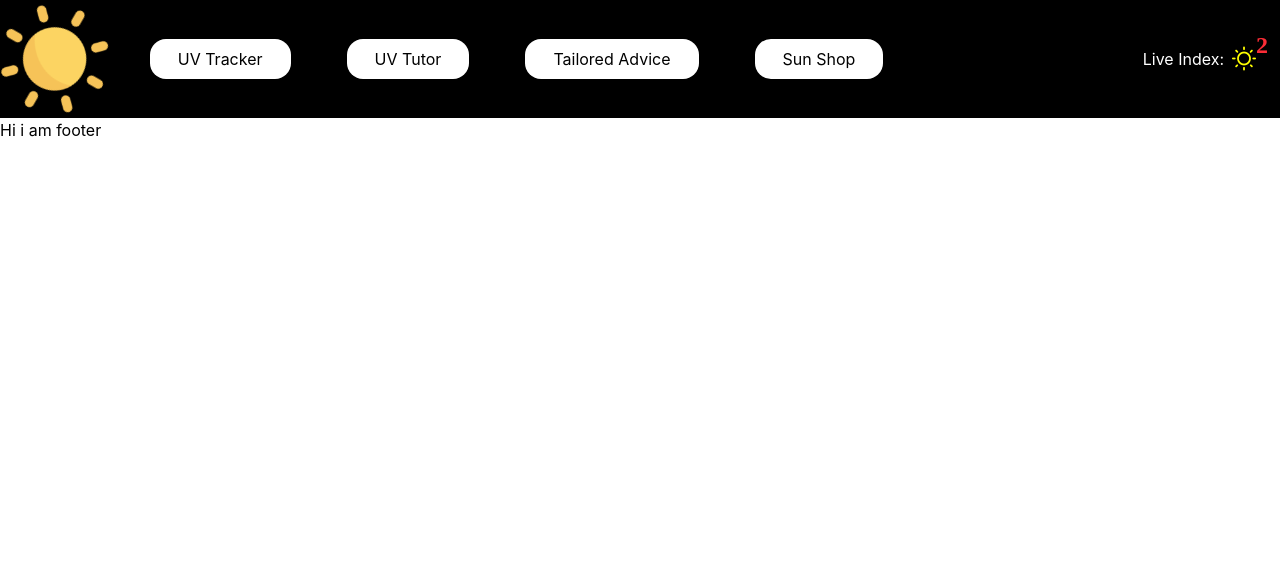
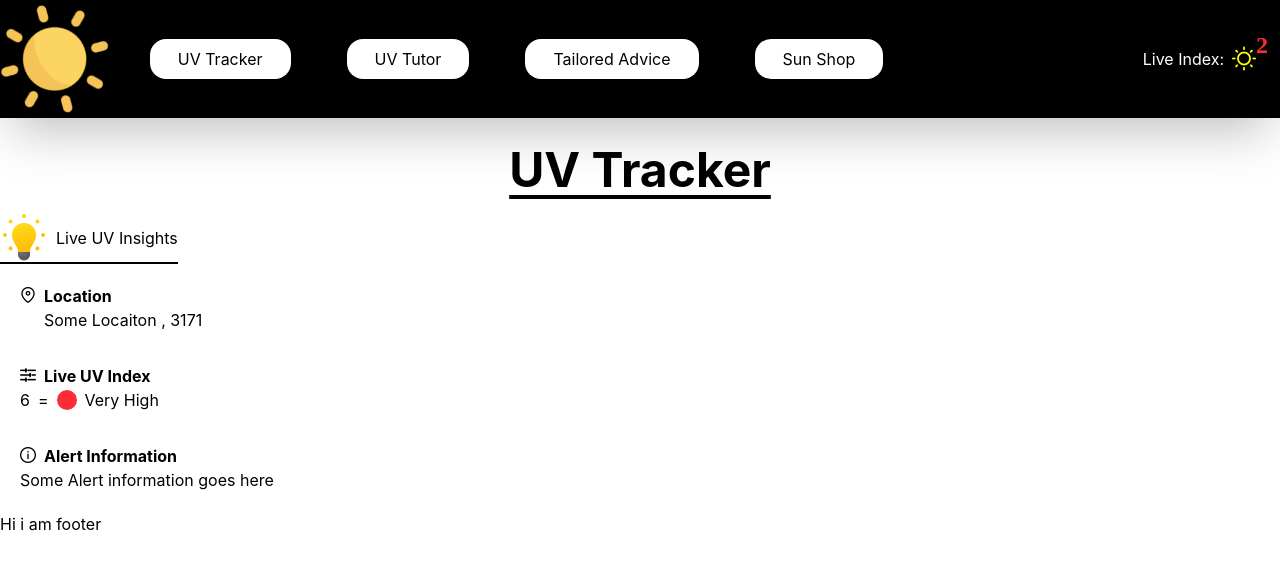
Before and after one commit to Moe-231/sunwarriorsFrontEnd, a Vue app: page /uvtacker in a window 1280 px wide. Shown: the top 568 px of the page. Built offline with nearby package versions, Linux system fonts and the light colour scheme.

Commit message:
UV Tracker Initial Interface Complete

```diff
--- a/src/components/navBar.vue
+++ b/src/components/navBar.vue
@@ -9,7 +9,7 @@ const toggleMenu = () => {
 </script>
 
 <template>
-    <nav class="relative flex bg-black">
+    <nav class="relative flex bg-black shadow-2xl">
         <!-- Nav Bar Left Section-->
         <div class="flex items-center justify-between overflow-hidden">
             <span class="flex items-center my-1">
@@ -27,7 +27,7 @@ const toggleMenu = () => {
                 <div class="hidden lg:flex h-full w-[70%] p-3 items-center justify-around">
                     <!-- Navigation Link -->
                     <span class="flex items-center bg-white rounded-2xl">
-                        <router-link to="/" aria-label="Home navigation link">
+                        <router-link to="/uvtacker" aria-label="Home navigation link">
                             <span class="flex items-center justify-between cursor-pointer mx-5 p-2 ">
 
                                 <span class="hover:underline underline-offset-8 transition">UV Tracker</span>
@@ -73,12 +73,12 @@ const toggleMenu = () => {
                 </div>
 
                 <!-- Mobile Menu -->
-                <div class="relative border border-white flex justify-end w-full items-center lg:hidden">
+                <div class="relative flex justify-end w-full items-center lg:hidden">
                     <div class="mr-2">
                         <i class="pi pi-bars p-2 border rounded-2xl hover:bg-white cursor-pointer hover:text-black!"
                             style="color: white;" @click="toggleMenu"></i>
                     </div>
-                    <div class="absolute w-[50%] bg-white p-2 top-0" v-if="isMenuVisible">
+                    <div class="absolute w-[50%] bg-white p-2 top-0 border transition shadow" v-if="isMenuVisible">
                         <div>
                             <div class="flex flex-col">
                                 <!-- Close Icon -->
--- /dev/null
+++ b/src/pages/UvTacker.vue
@@ -0,0 +1,85 @@
+<script setup>
+import { ref } from 'vue';
+
+const colorCode = ref('red')
+</script>
+
+<template>
+    <div>
+        <div class="mt-2">
+            <div class="flex justify-center text-5xl">
+                <h3 class="font-bold underline underline-offset-8 my-5">UV Tracker</h3>
+            </div>
+            <!-- Live UV Insights -->
+            <div class="flex items-center space-x-2 border-b-2 w-fit cursor-default">
+                <div>
+                    <img src="/src/assets/bulb.png" alt="Bulb Icon" class="w-12">
+                </div>
+                <div>
+                    <span>Live UV Insights</span>
+                </div>
+            </div>
+            <!-- Insights Data -->
+            <div class="flex flex-col space-y-8 p-5">
+                <!-- Location -->
+                <div class="">
+                    <div class="flex space-x-2">
+                        <span><i class="pi pi-map-marker"></i></span>
+                        <span class="font-bold"> Location</span>
+                    </div>
+                    <div>
+                        <p class="mx-6"> Some Locaiton , 3171</p>
+                    </div>
+
+                </div>
+                <!-- Live UV Index -->
+                <div class="">
+                    <div class="flex space-x-2">
+                        <span><i class="pi pi-sliders-h"></i></span>
+                        <span class="font-bold"> Live UV Index</span>
+                    </div>
+                    <!-- Live Index -->
+                    <div class="flex items-center space-x-2">
+                        <!-- Index Display-->
+                        <div>
+                            6
+                        </div>
+                        <div>
+                            <span> = </span>
+                        </div>
+                        <!-- Color Coding View-->
+                        <div class="">
+                            <div v-if="colorCode == 'red'" class="flex items-center space-x-2">
+                                <div class="w-5 h-5 rounded-full bg-red-500"></div>
+                                <p>Very High</p>
+                            </div>
+                            <div v-if="colorCode == 'yellow'" class="flex items-center space-x-2">
+                                <div class="w-5 h-5 rounded-full bg-yellow-500"></div>
+                                <p>Moderate</p>
+                            </div>
+                            <div v-if="colorCode == 'green'" class="flex items-center space-x-2">
+                                <div class="w-5 h-5 rounded-full bg-green-500"></div>
+                                <p>Safe</p>
+                            </div>
+                        </div>
+                    </div>
+
+                </div>
+                <!-- Alert Information -->
+                <div>
+                    <div class="flex space-x-2">
+                        <span><i class="pi pi-info-circle"></i></span>
+                        <span class="font-bold"> Alert Information</span>
+                    </div>
+                    <div>
+                        <p> Some Alert information goes here</p>
+                    </div>
+                </div>
+
+            </div>
+        </div>
+    </div>
+
+</template>
+
+<style scoped></style>
--- a/src/router/index.js
+++ b/src/router/index.js
@@ -1,11 +1,13 @@
 import AccessDenied from '@/pages/AccessDenied.vue'
 import Home from '@/pages/Home.vue'
+import UvTacker from '@/pages/UvTacker.vue'
 import { createRouter, createWebHistory } from 'vue-router'
 
 const router = createRouter({
   history: createWebHistory(import.meta.env.BASE_URL),
   routes: [
     { path: '/', name: 'Home', component: Home, meta: { title: 'Home' } },
+    { path: '/uvtacker', name: 'Uv Tracker', component: UvTacker, meta: { title: 'UV Tracker' } },
     { path: '/404', name: '404', component: AccessDenied, meta: { title: 404 } },
   ],
 })
```
Also changed, not shown: src/assets/bulb.png (added).
